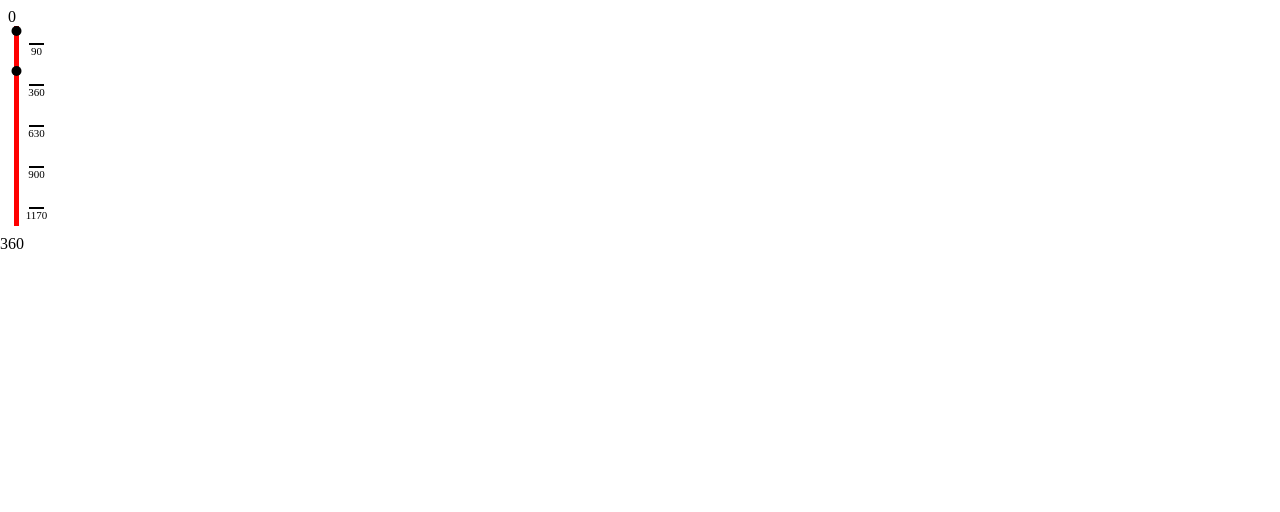
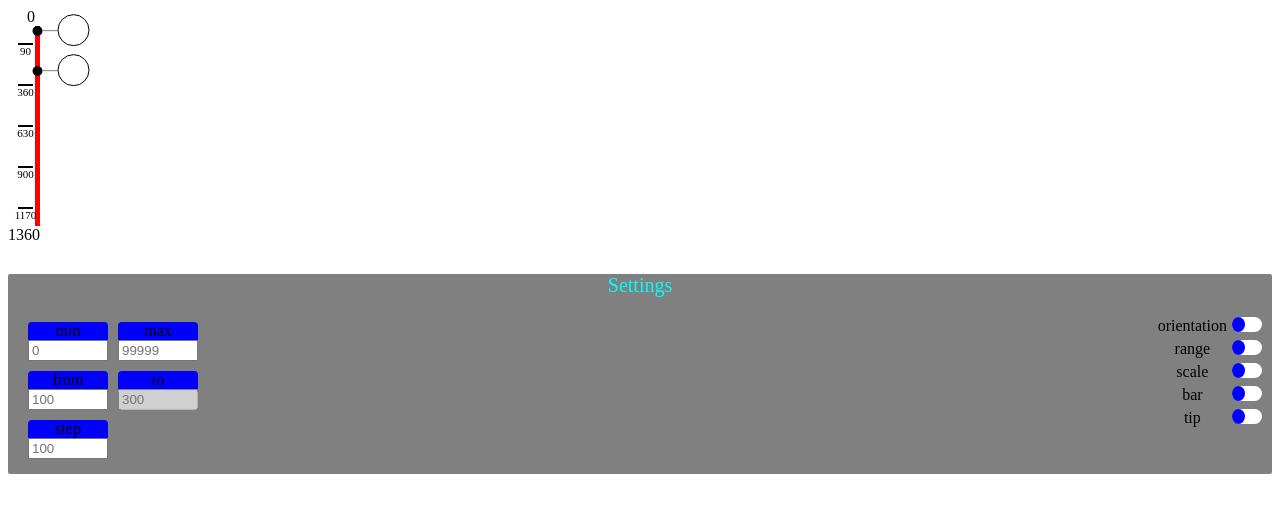
Before and after one commit to ShadowFlade/slider, a website built with webpack: page ts-src/demoPage/demo.html in a window 1280 px wide. Built offline with nearby package versions, Linux system fonts and the light colour scheme.

Commit message:
added panel on demoPage,changed styles

```diff
--- a/style.css
+++ b/style.css
@@ -51,9 +51,8 @@
   margin-left: 5px;
   transform: translateY(-50%);
 }
-.slider-max--vertical {
-  transform: translate(-50%, 50%);
-}
+/* .slider-max--vertical {
+} */
 
 .slider-min--vertical {
   margin-right: 5px;
@@ -68,21 +67,21 @@
 }
 .values {
   display: flex;
-  align-items: flex-end;
+  justify-content: flex-start;
 }
-
-.slider-container--horizontal {
-  width: auto;
-  display: flex;
-  align-items: center;
-  justify-content: center;
-  flex-direction: column;
-}
-.slider-container--vertical {
+.slider-container {
   width: auto;
   display: flex;
   justify-content: center;
 }
+.slider-container--horizontal {
+  align-items: center;
+
+  flex-direction: column;
+}
+/* .slider-container--vertical {
+
+} */
 .slider-main--vertical {
   display: inline-block;
 }
@@ -139,7 +138,7 @@
   user-select: none;
 }
 .tooltip {
-  position: absolute;
+  /* position: absolute; */
   left: 50%;
   border-radius: 50%;
   border: 1px solid black;
@@ -159,27 +158,34 @@
   color: green;
 }
 
-.tooltip--vertical {
-  transform: translateX(-210%);
-  /* top: -210%; */
-}
-
-/* .tooltipStick {
-
+/* .tooltip--vertical {
 } */
 
+.tooltipStick {
+  text-align: center;
+  background-color: grey;
+}
+.tooltipStick--vertical {
+  width: 15px;
+  height: 1px;
+}
 .tooltipStick--horizontal {
   width: 1px;
   height: 15px;
-  text-align: center;
-  background-color: grey;
 }
 
 .tooltipContainer {
   position: absolute;
-  bottom: 100%;
   background-color: transparent;
   display: flex;
   justify-content: center;
   align-items: center;
 }
+.tooltipContainer--horizontal {
+  bottom: 100%;
+}
+.tooltipContainer--vertical {
+  flex-direction: row-reverse;
+  transform: translate(0, -37%);
+  right: 100%;
+}
--- a/ts-src/app.ts
+++ b/ts-src/app.ts
@@ -5,7 +5,6 @@
 
 class App {
   constructor(item: HTMLElement, options: object) {
-    console.log('im app');
     this._model = new Model(options, item);
     this._pres = new Pres(this._model, this._model.getItem());
     this._view = new View(this._pres, options, item, this._model);
--- /dev/null
+++ b/ts-src/demoPage/demo.css
@@ -0,0 +1,104 @@
+.label {
+  background-color: blue;
+  width: 100%;
+  border-top-left-radius: 4px;
+  border-top-right-radius: 4px;
+}
+.value {
+  width: 100%;
+  box-sizing: border-box;
+}
+.item {
+  width: 5em;
+  text-align: center;
+}
+.switch__item {
+  display: flex;
+  justify-content: flex-end;
+}
+.switch {
+  background-color: grey;
+}
+.switch__label {
+  background-color: transparent;
+  border-radius: 2px;
+  margin-right: 5px;
+  display: flex;
+  justify-content: center;
+  width: -webkit-fill-available;
+  align-items: flex-start;
+}
+
+.panel {
+  margin-top: 30px;
+  background-color: grey;
+  border-radius: 2px;
+}
+.panel__title {
+  font-size: 20px;
+  color: aqua;
+  text-align: center;
+}
+.panel__content {
+  padding: 15px 10px;
+  display: flex;
+  justify-content: space-between;
+}
+.panle__digits {
+  display: flex;
+  flex-direction: column;
+}
+.panel__settings > div {
+  margin-top: 5px;
+}
+.panel__item {
+  display: flex;
+  margin-top: 10px;
+}
+.panel__item > div {
+  margin-left: 10px;
+}
+
+.panel__limits > div {
+  margin-left: 10px;
+}
+.toggle-button {
+  position: relative;
+  display: inline-block;
+  width: 30px;
+  height: 15px;
+  margin: 0;
+  vertical-align: top;
+  background: #ffffff;
+  /* border: 1px solid #bbc1e1; */
+  border-radius: 30px;
+  outline: none;
+  cursor: pointer;
+  -webkit-appearance: none;
+  -moz-appearance: none;
+  appearance: none;
+}
+
+.toggle-button::after {
+  content: '';
+  transition: all 0.3s cubic-bezier(0.2, 0.85, 0.32, 1.2);
+  display: inline-block;
+  position: absolute;
+  /* left: 3px; */
+  /* top: 1.5px; */
+
+  width: 13px;
+  height: 15px;
+  background-color: blue;
+  border-radius: 50%;
+
+  /* transform: translateX(0); */
+}
+
+.toggle-button:checked::after {
+  transform: translateX(calc(100% + 3px));
+  background-color: #fff;
+}
+.toggle-button:checked {
+  background-color: blue;
+}
--- a/ts-src/demoPage/demo.html
+++ b/ts-src/demoPage/demo.html
@@ -6,10 +6,95 @@
     <meta name="viewport" content="width=device-width, initial-scale=1.0" />
     <script src="http://ajax.googleapis.com/ajax/libs/jquery/1.11.3/jquery.min.js"></script>
     <link rel="stylesheet" href="../../style.css" />
+    <link rel="stylesheet" href="./demo.css" />
     <title>demo</title>
   </head>
   <body>
     <div id="qwe"></div>
+    <div class="panel">
+      <div class="panel__title">Settings</div>
+      <div class="panel__content">
+        <div class="panel__digits">
+          <div class="panel__item">
+            <div class="item">
+              <div class="label limits__label">min</div>
+              <input
+                placeholder="0"
+                type="number"
+                class="value limits__value"
+              />
+            </div>
+            <div class="item">
+              <div class="label limits__label">max</div>
+              <input
+                placeholder="99999"
+                type="number"
+                class="value limits__value"
+              />
+            </div>
+          </div>
+          <div class="panel__item">
+            <div class="item panel__fromto__item">
+              <div class="label">from</div>
+              <input placeholder="100" type="number" class="value" />
+            </div>
+            <div class="item panel__fromto__item">
+              <div class="label">to</div>
+              <input placeholder="300" type="number" class="value" disabled />
+            </div>
+          </div>
+
+          <div class="panel__item">
+            <div class="item">
+              <div class="label">step</div>
+              <input placeholder="100" type="number" class="value" />
+            </div>
+          </div>
+        </div>
+        <div class="panel__settings">
+          <div class="switch__item">
+            <label class="switch__label" for="orientation"> orientation </label>
+            <div class="switch">
+              <div class="container">
+                <input type="checkbox" id="orientation" class="toggle-button" />
+              </div>
+            </div>
+          </div>
+          <div class="switch__item">
+            <label class="switch__label" for="range"> range </label>
+            <div class="switch">
+              <div class="container">
+                <input type="checkbox" id="range" class="toggle-button" />
+              </div>
+            </div>
+          </div>
+          <div class="switch__item">
+            <label class="switch__label" for="scale"> scale </label>
+            <div class="switch">
+              <div class="container">
+                <input type="checkbox" id="scale" class="toggle-button" />
+              </div>
+            </div>
+          </div>
+          <div class="switch__item">
+            <label class="switch__label" for="bar"> bar </label>
+            <div class="switch">
+              <div class="container">
+                <input type="checkbox" id="bar" class="toggle-button" />
+              </div>
+            </div>
+          </div>
+          <div class="switch__item">
+            <label class="switch__label" for="tip"> tip </label>
+            <div class="switch">
+              <div class="container">
+                <input type="checkbox" id="tip" class="toggle-button" />
+              </div>
+            </div>
+          </div>
+        </div>
+      </div>
+    </div>
     <script src="../../build/app.js"></script>
     <script src="../../build/main.js"></script>
     <script>
--- a/ts-src/jquery.slider.ts
+++ b/ts-src/jquery.slider.ts
@@ -1,14 +1,6 @@
 import App from './app';
-// declare let jQuery: any;
-// declare let $: any;
-// const $ = require('jquery');
-
-console.log('im inside');
-
+declare let $: any;
 $.fn.slider = function (this: JQuery, options: object): JQuery {
-  console.log('also insede');
-  console.log('hello');
-
   return this.each(function () {
     const app = new App(this, options);
   });
@@ -16,4 +8,3 @@
 $('#slider').slider({
   color: 'green',
 });
-$('#slider').slider();
--- a/ts-src/model.ts
+++ b/ts-src/model.ts
@@ -156,7 +156,6 @@
       this.coords.valuePerPx = diff / this._settings.styles.sliderHeight;
       this.coords.mainMax = this._settings.styles.sliderHeight;
     }
-    console.log('heyhey2');
     this.coords.pxPerValue =
       this._settings.mainMax / (diff / this.coords.stepSize);
     this.validateOptions();
@@ -237,8 +236,6 @@
     super();
     this._item = item;
     this.initOptions(options);
-    console.log('heyheyhey');
-    console.log('only hey 1');
   }
 
   public getOption(option: string) {
--- a/ts-src/pres.ts
+++ b/ts-src/pres.ts
@@ -121,7 +121,8 @@
     slider.appendChild(range);
     slider.appendChild(handle);
     handle.classList.add(`slider-handle--${position}`);
-    container.classList.add(`slider-container--${position}`);
+
+    container.className = `slider-container slider-container--${position}`;
     tool.className = `tooltip tooltip--${position}`;
 
     if (behavior.type !== 'single') {
--- a/ts-src/view.ts
+++ b/ts-src/view.ts
@@ -10,7 +10,8 @@
   _sliderRange: HTMLElement;
 
   _sliderHandles: HTMLElement[];
-
+  _sliderContainer: HTMLElement;
+  _tooltipContainer: HTMLElement[];
   _sliderTooltip;
 
   valueDivs: Object[];
@@ -38,6 +39,23 @@
     this.fetchDivs(pos);
     this.initiateOptions(options);
     this.position = pos;
+    if (this._sliderTooltip.getBoundingClientRect().left < 0) {
+      this._sliderContainer.style.justifyContent = 'space-between';
+      this._sliderContainer.style.flexDirection = 'row-reverse';
+      this._tooltipContainer.forEach((item) => {
+        item.style.flexDirection = 'row';
+        item.style.right = 'auto';
+
+        item.style.left = '100%';
+        Array.from(
+          this._item.getElementsByClassName(
+            'values'
+          ) as HTMLCollectionOf<HTMLElement>
+        ).forEach((item) => {
+          item.style.justifyContent = 'flex-end';
+        }); //TODO should be a nicer way
+      });
+    }
     return {
       slider: this._slider,
       range: this._sliderRange,
@@ -74,6 +92,17 @@
       ) as HTMLCollectionOf<HTMLElement>
     )[0];
 
+    this._sliderContainer = Array.from(
+      this._item.getElementsByClassName(
+        `${this._model._settings.className}-container`
+      ) as HTMLCollectionOf<HTMLElement>
+    )[0];
+
+    this._tooltipContainer = Array.from(
+      this._item.getElementsByClassName(
+        `tooltipContainer`
+      ) as HTMLCollectionOf<HTMLElement>
+    );
     const valueDivs: { div: HTMLElement; value: number }[] = Array.from(
       this._item.getElementsByClassName('jsSlider-clickable')
     ).map((item: HTMLElement) => {
```
Also changed, not shown: ts-src/demoPage/panel.ts (+2 -33 lines).
